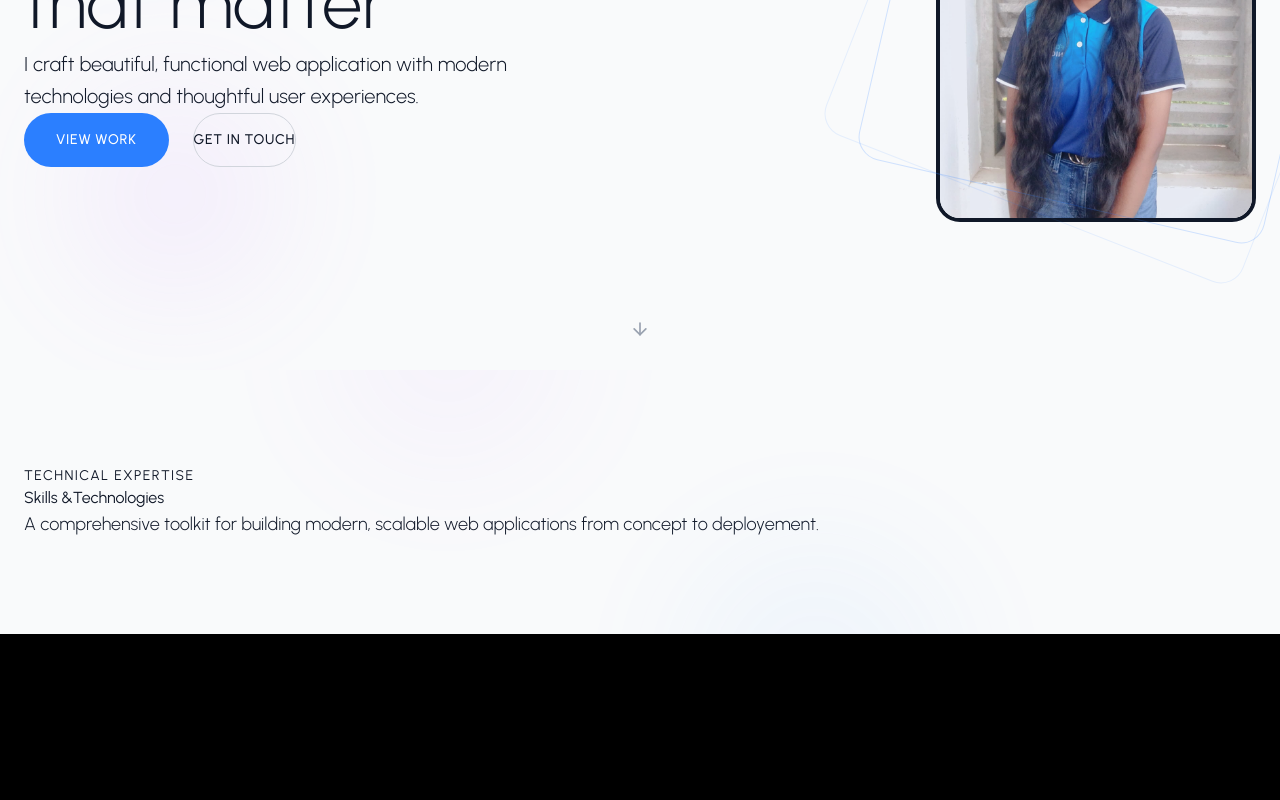
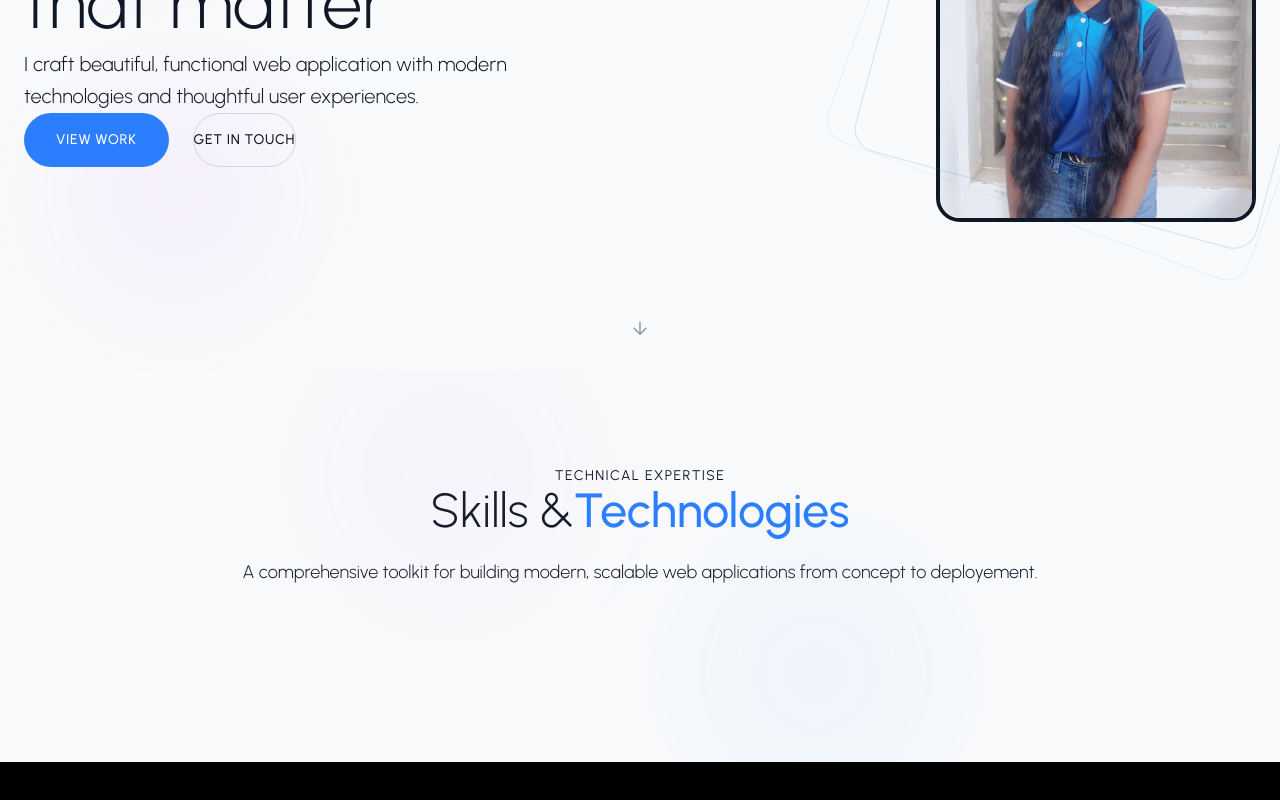
Before and after one commit to AshaniTH/my-portfolio, a React (Vite) app: page / in a window 1280 px wide. Shown: the part 430-1230 px from the top of the page. Built offline with nearby package versions, Linux system fonts and the light colour scheme.

Commit message:
feat: enhance SkillsSection styling with centered layout and improved typography

```diff
--- a/src/components/Sections/SkillsSection.jsx
+++ b/src/components/Sections/SkillsSection.jsx
@@ -64,7 +64,7 @@ const SkillsSection = () => {
       initial = "hidden"
       animate = {isInView ? "visible" : "hidden"}
       variants={containerVariants}
-      className=''
+      className='text-center mb-20'
       >
         <motion.div
         variants={itemVariants}
@@ -77,10 +77,10 @@ const SkillsSection = () => {
         </motion.div>
         <motion.h2
         variants={itemVariants}
-        className=''
+        className='text-3xl md:text-5xl font-light mb-6'
         >
           Skills &
-          <span className= "">Technologies</span>
+          <span className= "text-blue-500 font-medium">Technologies</span>
         </motion.h2>
 
         <motion.p
```
